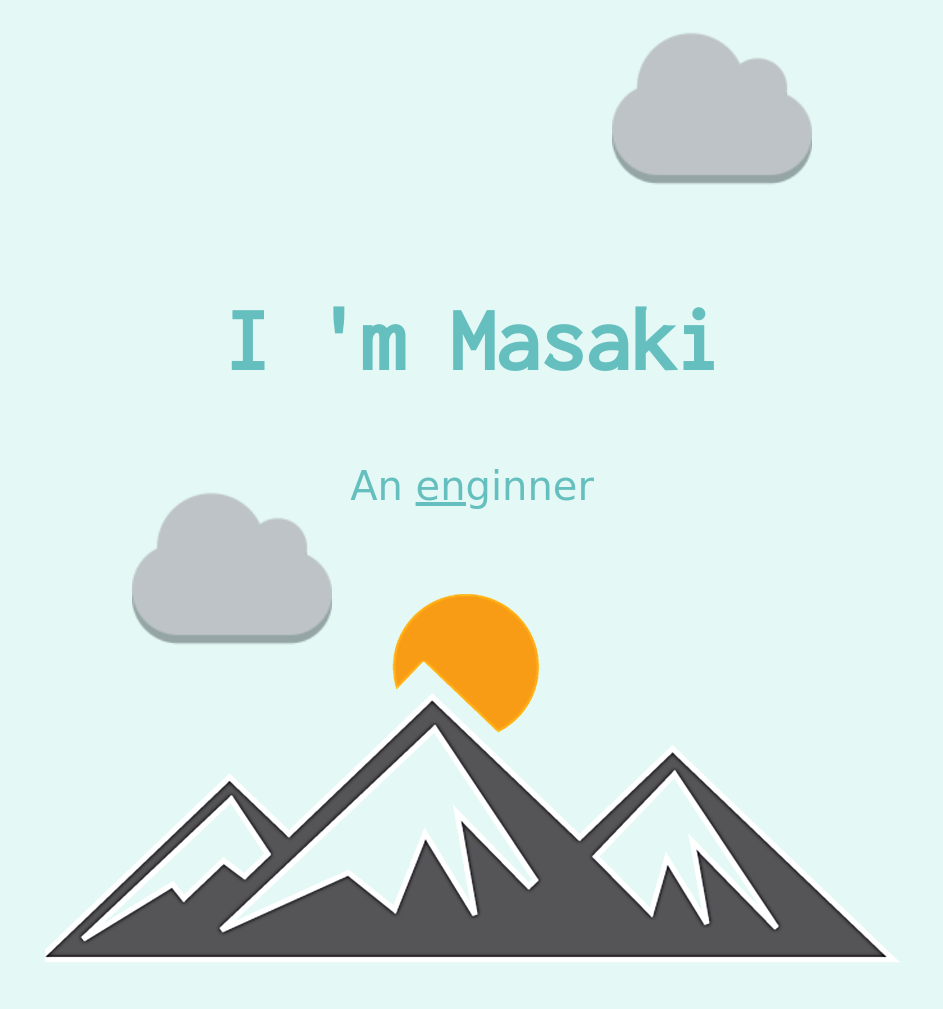
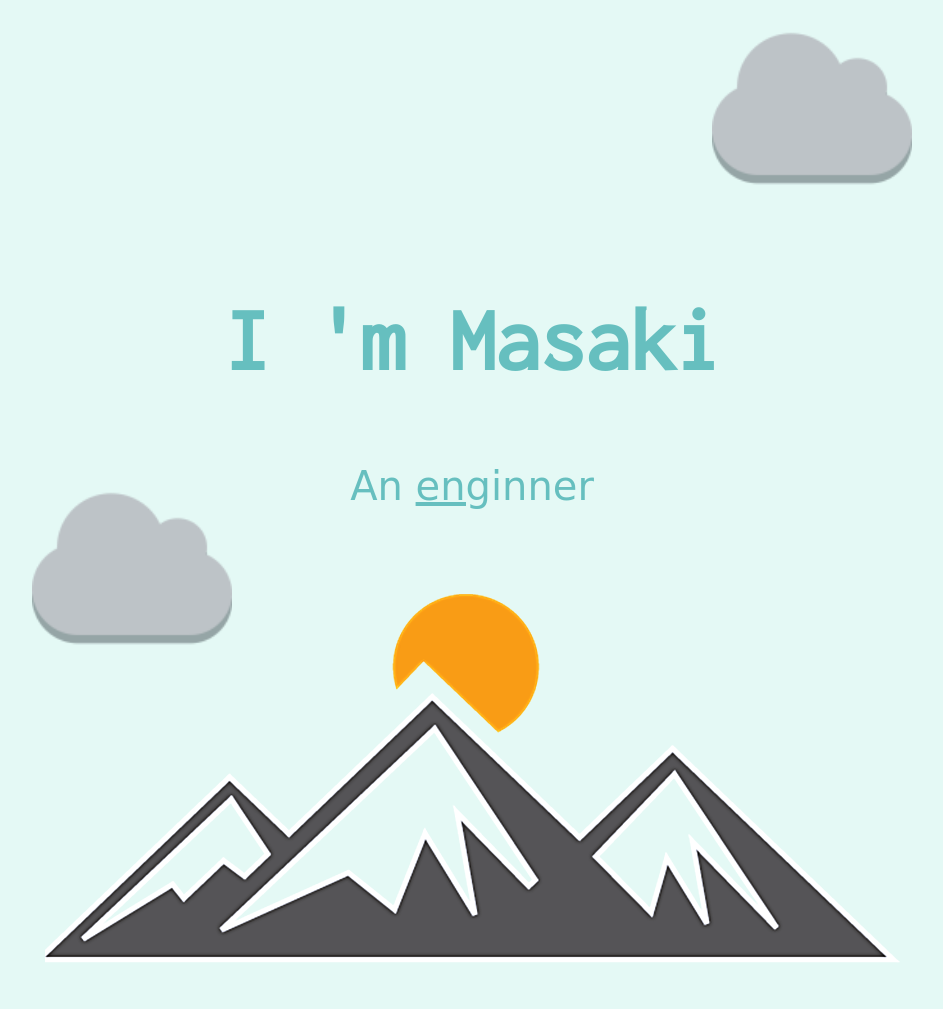
Before and after one commit to masaki1002/personalSite, a plain HTML site: page index.html in a window 1280 px wide. Shown: the top 1009 px of the page, without its empty margins (168-1111 px from the left). Drawn offline with Linux system fonts and the light colour scheme; a web font is replaced by a local one.

Commit message:
Updated layout of cloud

```diff
--- a/css/styles.css
+++ b/css/styles.css
@@ -70,7 +70,7 @@ a:hover {
   height: 200px;
   width: 200px;
   position: absolute;
-  right: 300px;
+  right: 200px;
   top: 0;
 }
 
@@ -78,7 +78,7 @@ a:hover {
   height: 200px;
   width: 200px;
   position: absolute;
-  left: 300px;
+  left: 200px;
   bottom: 350px;
 }
 
```
